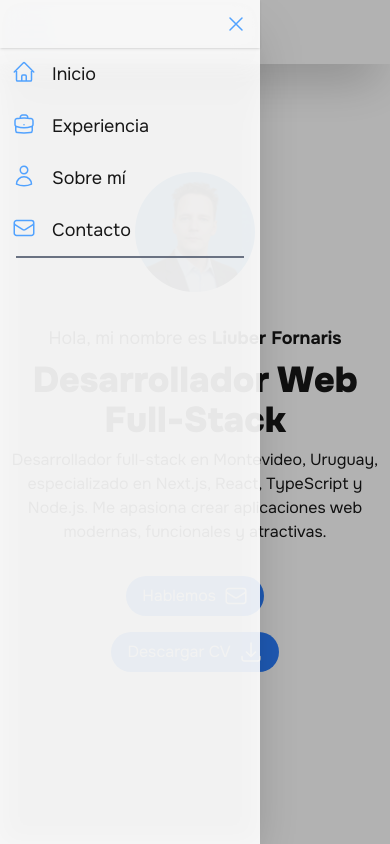
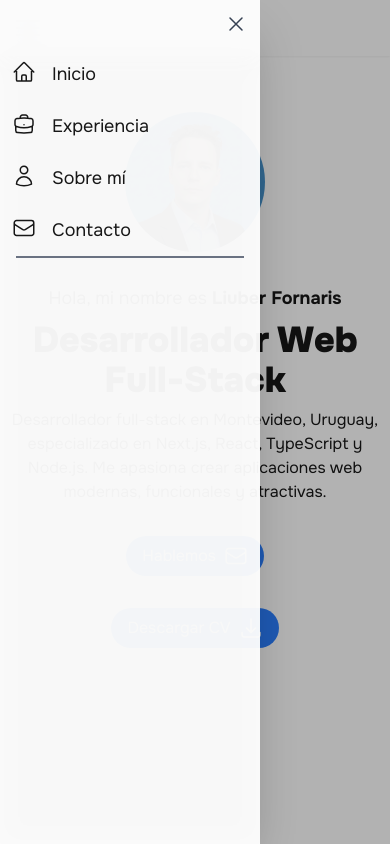
Before and after one commit to lfornarisr/portfolio, a Next.js app: page / in a window 390 px wide. Both pictures are taken after a click on the button "Open menu". Shown: the top 844 px of the page. Built offline with nearby package versions, Linux system fonts and the light colour scheme.

Commit message:
fix(light-mode): corrige contraste y fondos claros

```diff
--- a/src/components/AboutSection.tsx
+++ b/src/components/AboutSection.tsx
@@ -1,10 +1,8 @@
-import Image from "next/image";
-import Button from "./Button";
 import FadeInSection from "./FadeInSection";
 
 const HeroSection = () => {
   return (
-    <section id="sobremi" className="h-screen">
+    <section id="sobremi" className="">
       <FadeInSection>
         <div className="h-full flex flex-col items-center justify-center space-y-8">
           <h2 className="text-4xl">Sobre mí</h2>
--- a/src/components/Button.tsx
+++ b/src/components/Button.tsx
@@ -17,7 +17,7 @@ const Button: React.FC<ButtonProps> = ({
   return (
     <button
       onClick={onClick}
-      className={`bg-blue-500 text-white px-4 py-2 rounded-full max-w-fit flex items-center justify-center gap-2 hover:bg-blue-600 transition-colors duration-300 ${className}`}
+      className={`bg-blue-500 cursor-pointer px-4 py-2 rounded-full text-white max-w-fit flex items-center justify-center gap-2 hover:bg-blue-600 transition-colors duration-300 ${className}`}
     >
       {children}
       {icon && <span className="inline-block">{icon}</span>}
--- a/src/components/ContactSection.tsx
+++ b/src/components/ContactSection.tsx
@@ -1,10 +1,8 @@
-import Image from "next/image";
-import Button from "./Button";
 import FadeInSection from "./FadeInSection";
 
 const HeroSection = () => {
   return (
-    <section id="contacto" className="h-screen">
+    <section id="contacto" className="">
       <FadeInSection>
         <div className="h-full flex flex-col items-center justify-center space-y-8">
           <h2 className="text-4xl">Contacto</h2>
--- a/src/components/ExperienceSection.tsx
+++ b/src/components/ExperienceSection.tsx
@@ -1,10 +1,8 @@
-import Image from "next/image";
-import Button from "./Button";
 import FadeInSection from "./FadeInSection";
 
 const HeroSection = () => {
   return (
-    <section id="experiencia" className="h-screen">
+    <section id="experiencia" className="">
       <FadeInSection>
         <div className="h-full flex flex-col items-center justify-center space-y-8">
           <h2 className="text-4xl">Experiencia</h2>
--- a/src/components/Header.tsx
+++ b/src/components/Header.tsx
@@ -17,38 +17,30 @@ const navLinks = [
 const Header: React.FC = () => {
   const [menuOpen, setMenuOpen] = useState(false);
   return (
-    <header className="fixed w-full max-w-2xl flex flex-col justify-center items-center p-4 z-50 bg-white/90 dark:bg-black/90 backdrop-blur-md shadow-2xl">
-      {" "}
+    <header className="fixed w-full max-w-2xl flex flex-col justify-center items-center p-3 md:p-4 z-50 bg-inherit backdrop-blur-md shadow-xs">
       <div className="flex justify-between md:justify-center items-center w-full">
-        {" "}
         <button
-          onClick={() => setMenuOpen(!menuOpen)}
-          className="md:hidden text-gray-600 dark:text-gray-200 cursor-pointer"
-          aria-label="Toggle menu"
+          onClick={() => setMenuOpen(true)}
+          className="md:hidden text-gray-700 hover:text-gray-900 dark:text-gray-200 cursor-pointer"
+          aria-label="Open menu"
         >
-          {" "}
-          <Bars3Icon className="size-8 text-blue-400 hover:text-blue-500" />{" "}
-        </button>{" "}
+          <Bars3Icon className="size-8 stroke-1.5" />{" "}
+        </button>
         <nav className="hidden md:flex space-x-8">
-          {" "}
           {navLinks.map((link) => (
             <a
               key={link.name}
               href={link.href}
               className="hover:text-blue-500 transition-colors duration-300 cursor-pointer"
             >
-              {" "}
-              {link.name}{" "}
+              {link.name}
             </a>
-          ))}{" "}
-        </nav>{" "}
-      </div>{" "}
-      {/* Menu móvil con animación */}{" "}
+          ))}
+        </nav>
+      </div>
       <AnimatePresence>
-        {" "}
         {menuOpen && (
           <>
-            {" "}
             <motion.div
               initial={{ opacity: 0 }}
               animate={{ opacity: 0.3 }}
@@ -56,47 +48,45 @@ const Header: React.FC = () => {
               transition={{ duration: 0.3 }}
               className="fixed inset-0 bg-black z-40 w-full h-screen"
               onClick={() => setMenuOpen(false)}
-            />{" "}
+            />
             <motion.nav
               initial={{ x: "-100%" }}
               animate={{ x: 0 }}
               exit={{ x: "-100%" }}
               transition={{ duration: 0.4, ease: "easeInOut" }}
-              className="fixed top-0 left-0 h-screen w-2/3 sm:w-1/3 bg-white/90 dark:bg-black/90 backdrop-blur-md shadow-2xl md:hidden z-50"
+              className="fixed top-0 left-0 h-screen w-2/3 sm:w-1/3 bg-white/95 dark:bg-black/90 backdrop-blur-md shadow-2xl md:hidden z-50"
             >
-              {" "}
-              <div className="flex items-center p-3 shadow justify-end">
-                {" "}
+              <div className="flex items-center p-3 justify-end">
                 <button
-                  onClick={() => setMenuOpen(!menuOpen)}
-                  className="md:hidden text-gray-600 dark:text-gray-200 cursor-pointer"
-                  aria-label="Toggle menu"
+                  onClick={() => setMenuOpen(false)}
+                  className="md:hidden dark:text-gray-200 cursor-pointer text-gray-700 hover:text-gray-900"
+                  aria-label="Close menu"
                 >
-                  {" "}
-                  <XMarkIcon className="size-6 text-blue-400 hover:text-blue-500" />{" "}
-                </button>{" "}
-              </div>{" "}
+                  <XMarkIcon className="size-6 " />
+                </button>
+              </div>
               <ul className="flex flex-col text-lg">
-                {" "}
                 {navLinks.map((link) => (
-                  <li className="flex gap-4 p-3" key={link.name}>
-                    {" "}
-                    <link.icon className="size-6 mb-1 text-blue-400" />{" "}
+                  <li
+                    className="flex gap-4 p-3"
+                    key={link.name}
+                    onClick={() => setMenuOpen(false)}
+                  >
+                    <link.icon className="size-6 mb-1" />
                     <a
                       href={link.href}
                       className="hover:text-blue-500 transition-colors duration-300 cursor-pointer"
                     >
-                      {" "}
-                      {link.name}{" "}
-                    </a>{" "}
+                      {link.name}
+                    </a>
                   </li>
-                ))}{" "}
-              </ul>{" "}
-              <hr className="mx-4 border text-gray-500" />{" "}
-            </motion.nav>{" "}
+                ))}
+              </ul>
+              <hr className="mx-4 border text-gray-500" />
+            </motion.nav>
           </>
-        )}{" "}
-      </AnimatePresence>{" "}
+        )}
+      </AnimatePresence>
     </header>
   );
 };
--- a/src/components/HeroSection.tsx
+++ b/src/components/HeroSection.tsx
@@ -4,15 +4,15 @@ import FadeInSection from "./FadeInSection";
 
 const HeroSection = () => {
   return (
-    <section id="inicio" className="h-screen">
+    <section id="inicio" className="min-h-screen">
       <FadeInSection>
-        <div className="h-full flex flex-col items-center justify-center space-y-8">
+        <div className="h-full flex flex-col items-center md:pt-24 pt-28 space-y-8">
           <Image
             src="/profile.png"
             alt="Logo"
-            width={120}
-            height={120}
-            className="rounded-full"
+            width={140}
+            height={140}
+            className="rounded-full  md:w-[120] md:h-[120]"
           />
           <div className="text-center flex flex-col space-y-2 px-2">
             <h1 className="text-lg">
@@ -27,7 +27,7 @@ const HeroSection = () => {
               aplicaciones web modernas, funcionales y atractivas.
             </p>
           </div>
-          <div className="flex flex-col sm:flex-row justify-center items-center gap-4">
+          <div className="flex flex-col sm:flex-row justify-center items-center gap-8">
             <Button
               onClick={() =>
                 (window.location.href =
```
